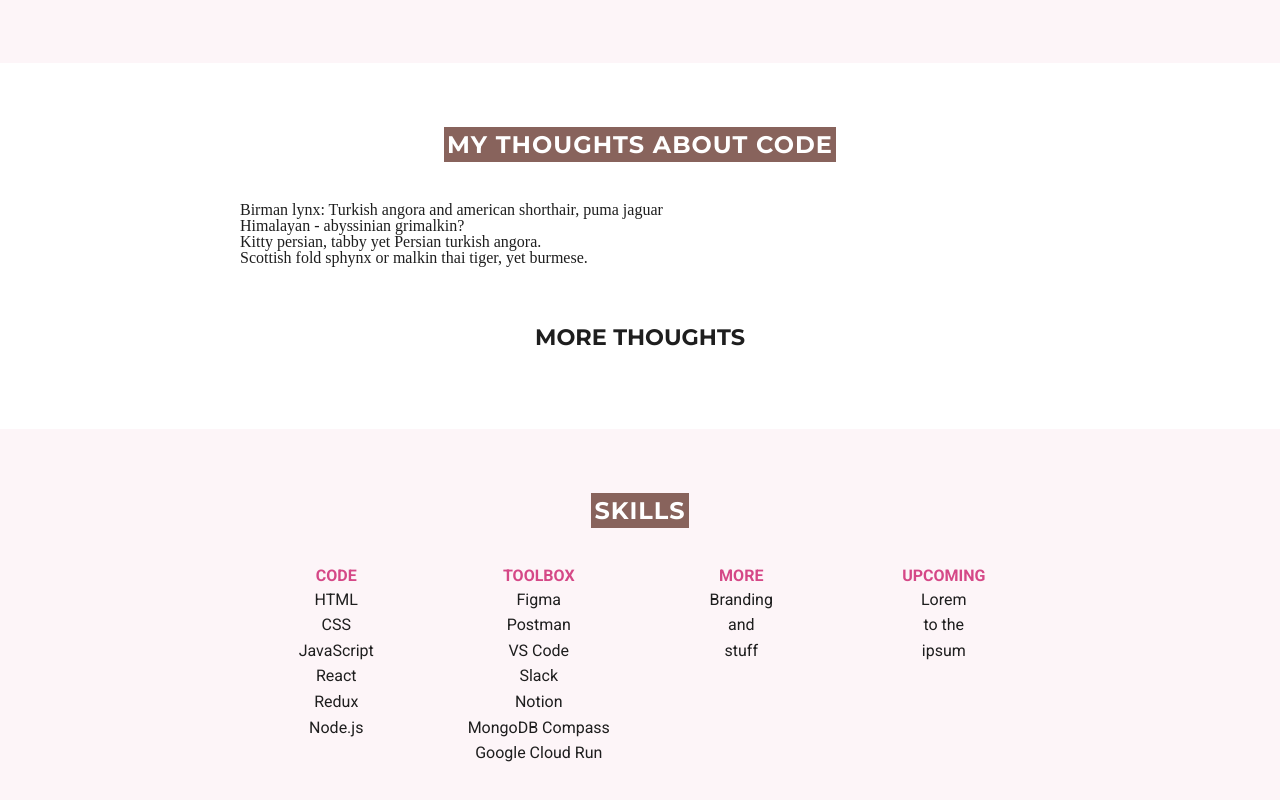
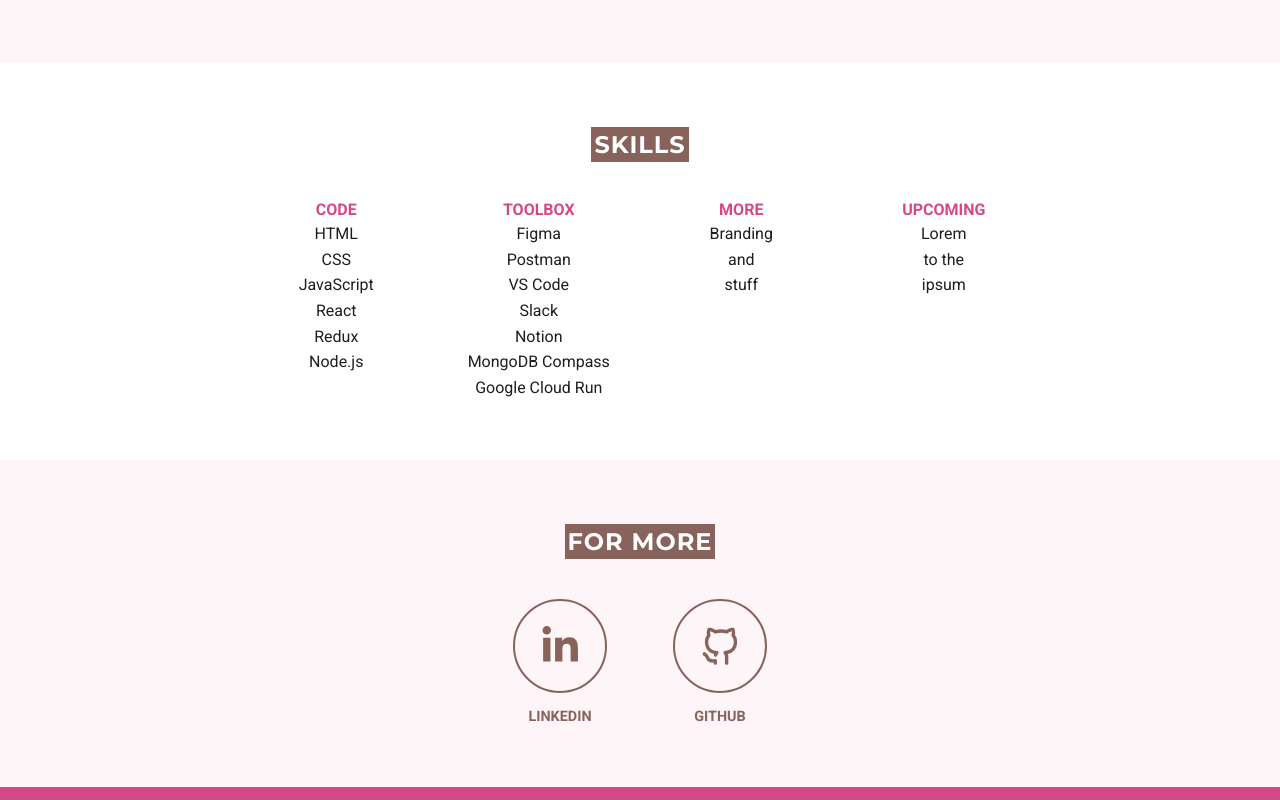
Before and after one commit to Technigo/project-react-portfolio, a React (Create React App) app: page / in a window 1280 px wide. Shown: the part 2300-3100 px from the top of the page. Built offline with nearby package versions, Linux system fonts and the light colour scheme.

Commit message:
Remove thoughts

```diff
--- a/src/App.js
+++ b/src/App.js
@@ -4,7 +4,7 @@ import Projects from 'components/Projects'
 import Skills from 'components/Skills'
 import Summary from 'components/Summary'
 import Tech from 'components/Tech'
-import Thoughts from 'components/Thoughts'
+// import Thoughts from 'components/Thoughts'
 import ForMore from 'components/ForMore'
 import React from 'react'
 
@@ -15,7 +15,7 @@ export const App = () => {
       <Summary />
       <Tech />
       <Projects />
-      <Thoughts />
+      {/* <Thoughts /> */}
       <Skills />
       <ForMore />
       <Contact />
--- a/src/components/ForMore.js
+++ b/src/components/ForMore.js
@@ -24,7 +24,7 @@ const ForMore = () => {
   const iconSize = isMobile ? 50 : 90
 
   return (
-    <PageSection>
+    <PageSection backgroundColor="var(--sectionbg)">
       <Heading>
         For more
       </Heading>
--- a/src/components/Skills.js
+++ b/src/components/Skills.js
@@ -33,7 +33,7 @@ const SkillsContainer = styled.div`
 
 const Skills = () => {
   return (
-    <PageSection backgroundColor="var(--sectionbg)">
+    <PageSection>
       <Wrapper>
         <Heading>Skills</Heading>
         <SkillsContainer>
```
